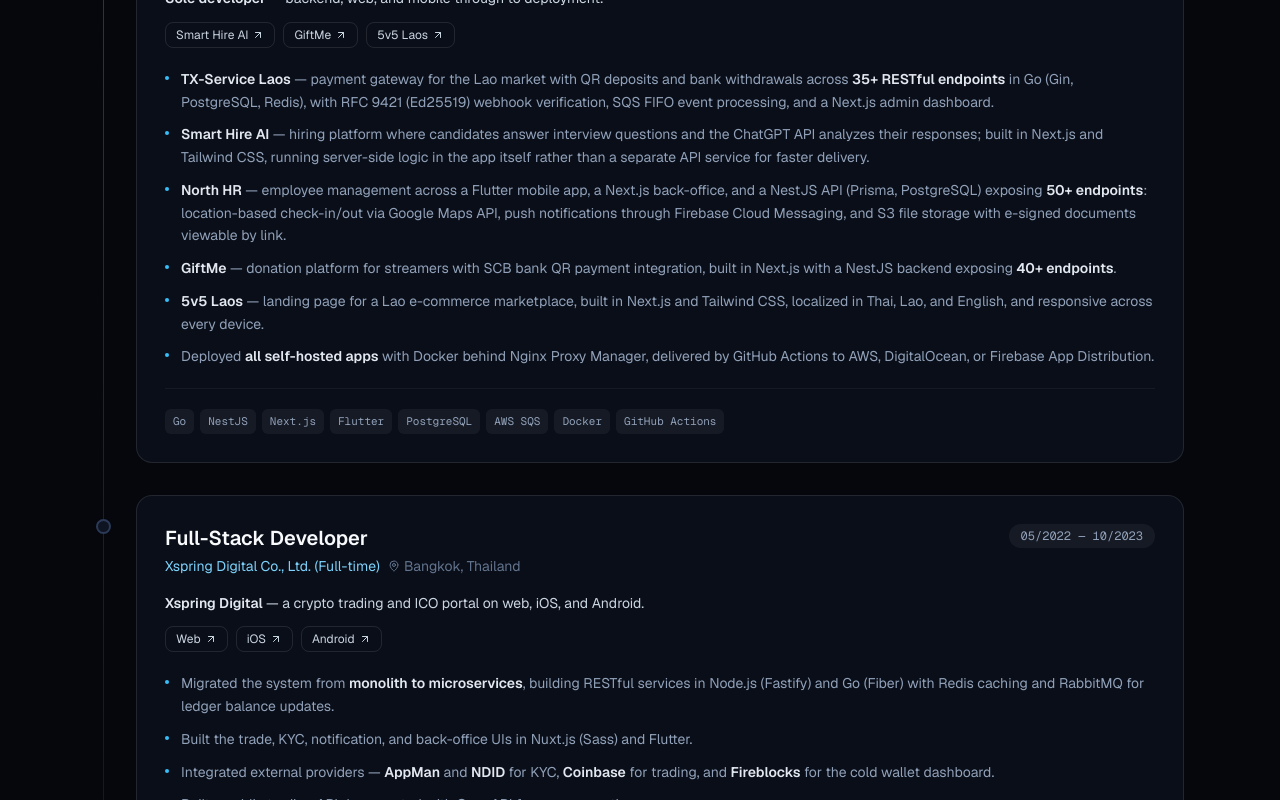
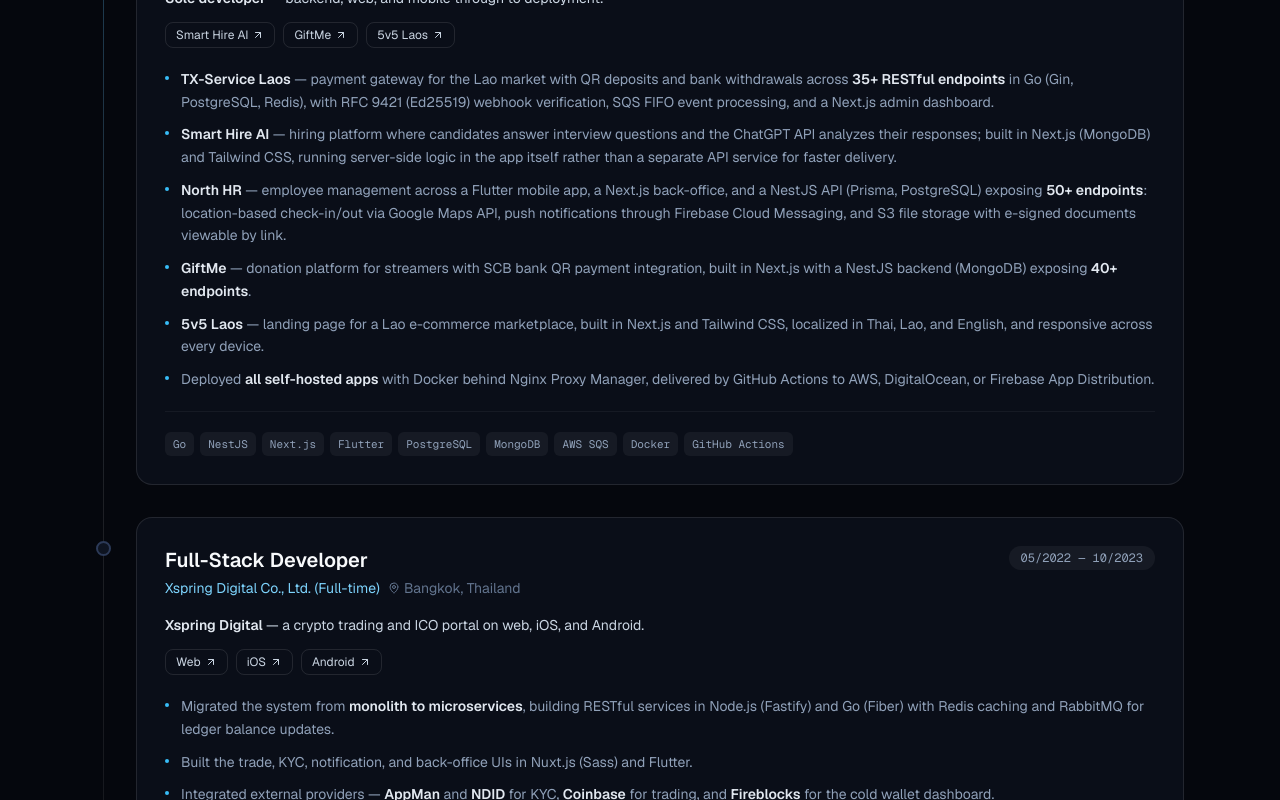
Before and after one commit to nthw-dev/nthw-dev-web, a Next.js app: page / in a window 1280 px wide. Shown: the part 2780-3580 px from the top of the page. Built offline with nearby package versions, Linux system fonts and the light colour scheme.

Commit message:
update tech

```diff
--- a/src/app/resume/_components/ResumePDF.tsx
+++ b/src/app/resume/_components/ResumePDF.tsx
@@ -92,9 +92,9 @@
                 <p className="text-xs mt-1 text-gray-700"><b>Sole developer</b> from backend, web, and mobile through deployment</p>
                 <ul className="text-xs mt-1 space-y-0.5 text-gray-700">
                   <li>• <b>TX-Service Laos</b> — payment gateway for the Lao market with QR deposits and bank withdrawals across <b>35+</b> RESTful endpoints in <Tech>Go</Tech> (<Tech>Gin</Tech>, <Tech>PostgreSQL</Tech>, <Tech>Redis</Tech>), with <Tech>RFC 9421</Tech> (<Tech>Ed25519</Tech>) webhook verification, <Tech>SQS FIFO</Tech> event processing, and a <Tech>Next.js</Tech> admin dashboard</li>
-                  <li>• <b><a href="https://metanetcorporation.com/portfolio-item/smart-hire-ai/" target="_blank" rel="noopener noreferrer" className="text-blue-600 underline hover:text-blue-800">Smart Hire AI</a></b> — hiring platform where candidates answer interview questions and the <Tech>ChatGPT API</Tech> analyzes their responses, built in <Tech>Next.js</Tech> and <Tech>Tailwind CSS</Tech>, running all server-side logic in the app itself rather than a separate API service, for faster development</li>
+                  <li>• <b><a href="https://metanetcorporation.com/portfolio-item/smart-hire-ai/" target="_blank" rel="noopener noreferrer" className="text-blue-600 underline hover:text-blue-800">Smart Hire AI</a></b> — hiring platform where candidates answer interview questions and the <Tech>ChatGPT API</Tech> analyzes their responses, built in <Tech>Next.js</Tech> (<Tech>MongoDB</Tech>) and <Tech>Tailwind CSS</Tech>, running all server-side logic in the app itself rather than a separate API service, for faster development</li>
                   <li>• <b>North HR</b> — an employee management system built as a <Tech>Flutter</Tech> mobile app, a <Tech>Next.js</Tech> back-office (<Tech>Tailwind CSS</Tech>), and a <Tech>NestJS</Tech> API (<Tech>Prisma</Tech>, <Tech>PostgreSQL</Tech>) exposing <b>50+</b> RESTful API endpoints: location-based check-in/check-out via the <Tech>Google Maps API</Tech>, push notifications through <Tech>Firebase Cloud Messaging</Tech>, and file storage on <Tech>AWS S3</Tech> with e-signed documents viewable by link</li>
-                  <li>• <b><a href="https://giftme.tech/" target="_blank" rel="noopener noreferrer" className="text-blue-600 underline hover:text-blue-800">GiftMe</a></b> — donation platform for streamers, with SCB bank QR code payment integration, built in <Tech>Next.js</Tech> with a <Tech>NestJS</Tech> backend exposing <b>40+</b> RESTful endpoints</li>
+                  <li>• <b><a href="https://giftme.tech/" target="_blank" rel="noopener noreferrer" className="text-blue-600 underline hover:text-blue-800">GiftMe</a></b> — donation platform for streamers, with SCB bank QR code payment integration, built in <Tech>Next.js</Tech> with a <Tech>NestJS</Tech> backend (<Tech>MongoDB</Tech>) exposing <b>40+</b> RESTful endpoints</li>
                   <li>• Deployed all of them with <Tech>Docker</Tech> behind <Tech>Nginx Proxy Manager</Tech>, delivered by <Tech>GitHub Actions</Tech> to <Tech>AWS</Tech>, <Tech>DigitalOcean</Tech>, or <Tech>Firebase App Distribution</Tech> for mobile deployment</li>
                 </ul>
               </div>
@@ -124,7 +124,7 @@
                 <p className="text-blue-600 text-xs font-medium flex items-center gap-1">Blockfint Co., Ltd. <span className="text-gray-500 font-normal">(<b>Full-time</b>)</span> <MapPin size={10} className="ml-1" /> Bangkok, Thailand</p>
                 <p className="text-xs mt-1 text-gray-700"><b>Project:</b> Thinker Loan, home, and personal loan platform for a <b>Thai commercial bank</b></p>
                 <ul className="text-xs mt-1 space-y-0.5 text-gray-700">
-                  <li>• Built RESTful microservices in <Tech>Go</Tech> <Tech>net/http</Tech>, exposed through <Tech>GraphQL</Tech> with <Tech>gRPC</Tech></li>
+                  <li>• Built RESTful microservices in <Tech>Go</Tech> <Tech>net/http</Tech> <Tech>MongoDB</Tech>, exposed through <Tech>GraphQL</Tech> with <Tech>gRPC</Tech></li>
                   <li>• Built a real-time chat system in the <Tech>Next.js</Tech> web app over <Tech>WebSocket</Tech></li>
                   <li>• See full experience history on <a href="https://www.linkedin.com/in/tah-natthawat/" target="_blank" rel="noopener noreferrer" className="text-blue-600 underline hover:text-blue-800">LinkedIn</a></li>
                   {/* <li>• Built the web app in <Tech>Next.js</Tech> and the mobile app in React Native</li> */}
--- a/src/data/resume.ts
+++ b/src/data/resume.ts
@@ -108,9 +108,9 @@
     ],
     highlights: [
       "**TX-Service Laos** — payment gateway for the Lao market with QR deposits and bank withdrawals across **35+ RESTful endpoints** in Go (Gin, PostgreSQL, Redis), with RFC 9421 (Ed25519) webhook verification, SQS FIFO event processing, and a Next.js admin dashboard.",
-      "**Smart Hire AI** — hiring platform where candidates answer interview questions and the ChatGPT API analyzes their responses; built in Next.js and Tailwind CSS, running server-side logic in the app itself rather than a separate API service for faster delivery.",
+      "**Smart Hire AI** — hiring platform where candidates answer interview questions and the ChatGPT API analyzes their responses; built in Next.js (MongoDB) and Tailwind CSS, running server-side logic in the app itself rather than a separate API service for faster delivery.",
       "**North HR** — employee management across a Flutter mobile app, a Next.js back-office, and a NestJS API (Prisma, PostgreSQL) exposing **50+ endpoints**: location-based check-in/out via Google Maps API, push notifications through Firebase Cloud Messaging, and S3 file storage with e-signed documents viewable by link.",
-      "**GiftMe** — donation platform for streamers with SCB bank QR payment integration, built in Next.js with a NestJS backend exposing **40+ endpoints**.",
+      "**GiftMe** — donation platform for streamers with SCB bank QR payment integration, built in Next.js with a NestJS backend (MongoDB) exposing **40+ endpoints**.",
       "**5v5 Laos** — landing page for a Lao e-commerce marketplace, built in Next.js and Tailwind CSS, localized in Thai, Lao, and English, and responsive across every device.",
       "Deployed **all self-hosted apps** with Docker behind Nginx Proxy Manager, delivered by GitHub Actions to AWS, DigitalOcean, or Firebase App Distribution.",
     ],
@@ -120,6 +120,7 @@
       "Next.js",
       "Flutter",
       "PostgreSQL",
+      "MongoDB",
       "AWS SQS",
       "Docker",
       "GitHub Actions",
@@ -171,10 +172,10 @@
     context:
       "**Thinker Loan** — home and personal loan platform for a **Thai commercial bank**.",
     highlights: [
-      "Built RESTful microservices in Go (net/http), exposed through GraphQL with gRPC.",
+      "Built RESTful microservices in Go (net/http) backed by MongoDB, exposed through GraphQL with gRPC.",
       "Built a **real-time chat system** in the Next.js web app over WebSocket.",
     ],
-    stack: ["Go", "GraphQL", "gRPC", "Next.js", "WebSocket"],
+    stack: ["Go", "GraphQL", "gRPC", "MongoDB", "Next.js", "WebSocket"],
   },
   {
     role: "Full-Stack Developer",
```
